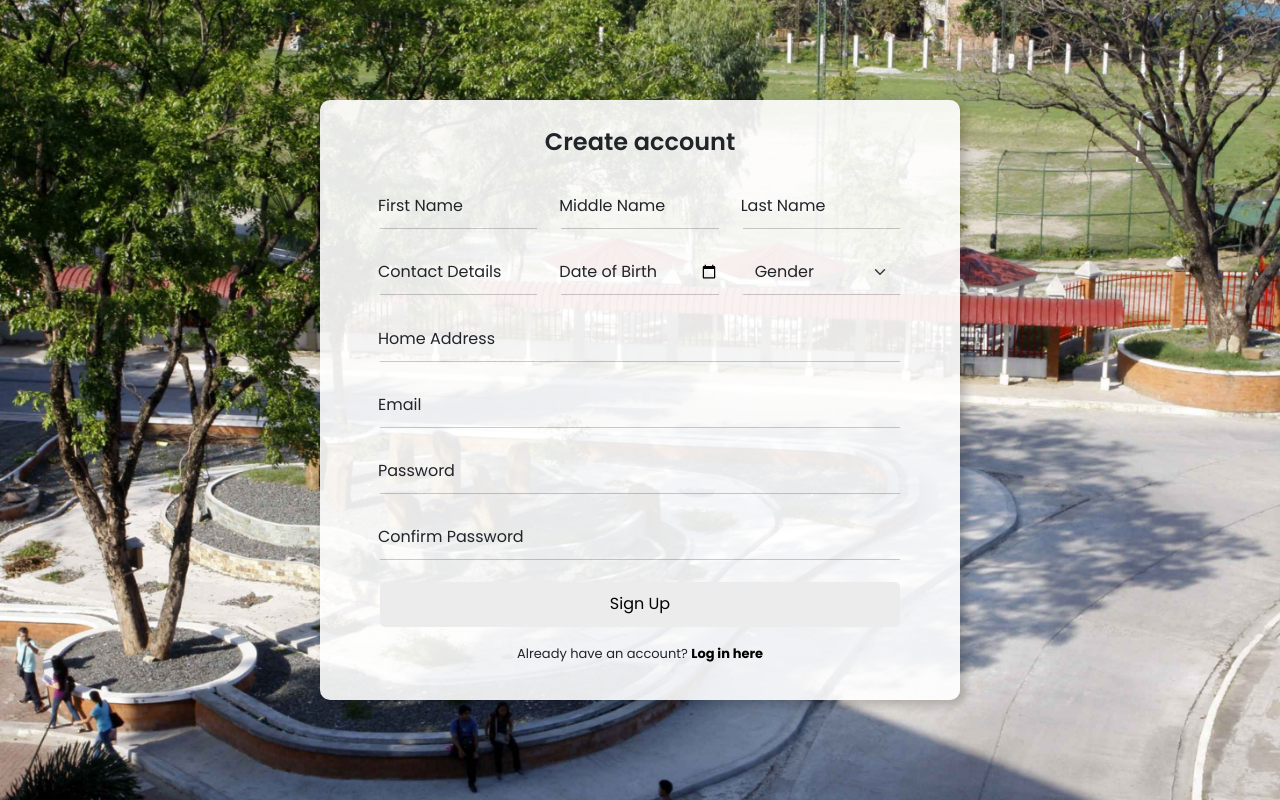
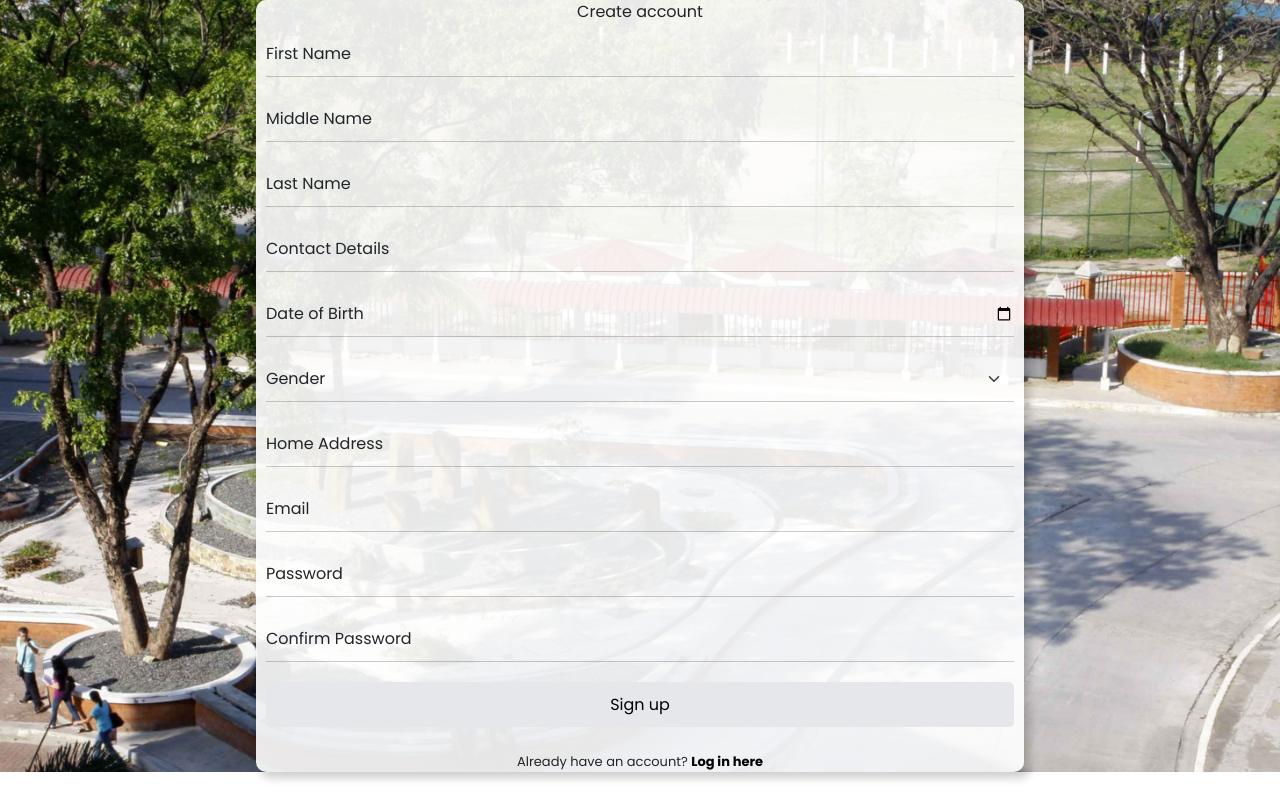
Before and after one commit to imangeluuh/pup-ems, a Flask app: page /authentication/participant/signup in a window 1280 px wide. Run offline with Flask 3, Linux system fonts and the light colour scheme.

Commit message:
refactor: modify model and participant authentication

```diff
--- a/app/auth/static/css/signin_style.css
+++ b/app/auth/static/css/signin_style.css
@@ -83,12 +83,12 @@
     border: none;
     outline: none;
     height: 45px;
-    background: #ececec;
+    background: #e5e7eb!important;
     border-radius: 5px;
     transition: .4s;
 }
 .submit:hover{
-    background: rgba(37, 95, 156, 0.937);
+    background: rgba(37, 95, 156, 0.937)!important;
     color: #fff;
 }
 .signin{
--- a/app/auth/static/css/signup_style.css
+++ b/app/auth/static/css/signup_style.css
@@ -4,53 +4,17 @@
 *{
     font-family: 'Poppins', sans-serif;
 }
-.main{
-    display: flex;
+.container-main {
+    background: #888 url("../../../static/images/75icZ75.jpg") center center / cover no-repeat fixed;
+}
+.right{
     justify-content: center;
     align-items: center;
-}
-.container-main {
-    min-height: 100vh;
-    background: #888 url("../../../static/images/75icZ75.jpg")center center / cover no-repeat fixed;
-}
-.side-image{
-    position: relative;
-}
-.row{
-    height:100vh;
-    padding: 0px;
-}
-.text{
-    position: absolute;
-    top: 50%;
-    left: 50%;
-    transform: translate(-50%, -50%);
-}
-.text p{
-    color: #fff;
-    font-size: 20px;
-}
-.right{
-    display: flex;
-    justify-content: center;
-    align-items: center;
-    position: relative;
     background-color: rgba(255, 255, 255, .9);
-    height: 75vh;
-    width: 40vw;
-    min-height: 32rem;
-    min-width: 40rem;
+    width: 60vw;
+    min-width: 280px;
     border-radius: 10px;
     box-shadow: 5px 5px 10px 1px rgba(0,0,0,0.2);
-}
-.input-box{
-    box-sizing: border-box;
-}
-.input-box header{
-    font-weight: 600;
-    text-align: center;
-    margin-bottom: 45px;
-    font-size: x-large;
 }
 .input-field{
     display: flex;
@@ -60,22 +24,13 @@
 }
 .input, .form-select, .md-name-input {
     height: 45px;
-    width: 100%;
-    background: transparent;
     border: none;
-    border-bottom: 1px solid rgba(0, 0, 0, 0.2);
+    border-bottom: 1px solid rgba(0, 0, 0, 0.2)!important;
     outline: none;
+    color: #40414a;
     margin-bottom: 20px;
-    color: #40414a;
 }
-.form-select {
-    border: none!important;
-    border-bottom: 1px solid rgba(0, 0, 0, 0.2)!important;
-    border-radius: 0px!important;
-    margin-right: 10px!important;
-    background-color: transparent!important;
-}
-.input-box .input-field label, .md-name-label {
+.input-field label, .md-name-label {
     position: absolute;
     top: 10px;
     left: 10px;
@@ -90,8 +45,8 @@
 }
 .input-field input:focus ~ label, .input-field .form-select:focus ~ .gender-label
 {
-top: -10px;
-font-size: 13px;
+    top: -10px;
+    font-size: 13px;
 }
 .input-field .form-select:focus ~ .gender-label {
     color: black;
@@ -110,26 +65,23 @@
     font-size: 13px;
     color: #5d5076;
 }
-.input:focus {
-    border-bottom: 1px solid #800000;
-}
-.form-select:focus {
+.input:focus, .form-select:focus, .md-name-input:focus {
     border-bottom: 1px solid #800000!important;
 }
+/* .input:valid, .md-name-input:not(:placeholder-shown) {
+    border-bottom: 1px solid black!important;
+} */
 .submit{
     border: none;
     outline: none;
     height: 45px;
-    background: #ececec;
+    background: #e5e7eb!important;
     border-radius: 5px;
     transition: .4s;
 }
 .submit:hover{
-    background: rgba(37, 95, 156, 0.937);
+    background: rgba(37, 95, 156, 0.937)!important;
     color: #fff;
-}
-.signup-form {
-    height: 90%;
 }
 span a{
     text-decoration: none;
@@ -152,19 +104,26 @@
 input[type=date]:focus::-webkit-datetime-edit {
     color: black !important;
 }
+.form-select {
+    border: none!important;
+    border-bottom: 1px solid rgba(0, 0, 0, 0.2)!important;
+    border-radius: 0px!important;
+    margin-right: 10px!important;
+    background-color: transparent!important;
+}
 
-@media only screen and (max-width: 768px){
-    .text{
-        position: absolute;
-        top: 70%;
-        text-align: center;
+@media screen and (max-width: 790px) {
+    .right {
+        width: 80vw;
     }
-    .text p{
-        font-size: 16px;
+
+    .input, .form-select, .md-name-input, .submit {
+        height: 30px;
     }
+
+    .input-field label, .md-name-label, .form-select {
+        top: 8px;
+        font-size: 14px;
+    }
+
 }
-@media only screen and (min-width: 1680px){
-    .input-box{
-        width: 420px;
-    }
-}
--- a/app/auth/templates/auth/participant/parti_signup.html
+++ b/app/auth/templates/auth/participant/parti_signup.html
@@ -7,13 +7,10 @@
 {% endblock %}
 
 {% block content %}
-<div class="container-main overflow-x-hidden">
-    <div class="row">
-        <div class="container main">
-            <div class="right">
-                <div class="input-box w-100 h-100 py-4">
-                    <div class="container h-100">
-                        <header class="m-0 mb-4">Create account</header>
+<div class="container-main h-screen min-h-screen">
+    <div class="container h-full flex items-center mx-auto">
+            <div class="right mx-auto max-h-full overflow-auto">
+                        <header class="m-0 md:mb-6 md:mt-8 text-xl text-center">Create account</header>
                         {% with messages = get_flashed_messages() %}
                             {% if messages %}
                             <div class="alert alert-danger rounded-0 py-2 mb-2 mx-4 d-flex align-items-center">
@@ -29,30 +26,30 @@
                             </div>
                             {% endif %}
                         {% endwith %}
-                        <form action="" method="post" class="row signup-form px-5 mt-4">
+                        <form action="" method="post" class="grid grid-cols-3 md:px-5 mt-2 md:mt-4 max-h-full">
                             {{ form.hidden_tag() }}
-                            <div class="input-field col-md-4">
-                                {{ form.first_name(class="input") }}
+                            <div class="input-field col-span-3 sm:col-span-1">
+                                {{ form.first_name(class="input focus:ring-0 focus:ring-offset-0 bg-transparent p-0") }}
                                 {{ form.first_name.label(class="label") }}
                             </div>
-                            <div class="input-field col-md-4">
-                                {{ form.middle_name(class="md-name-input", placeholder=" ") }}
+                            <div class="input-field col-span-3 sm:col-span-1">
+                                {{ form.middle_name(class="md-name-input focus:ring-0 focus:ring-offset-0 bg-transparent p-0", placeholder=" ") }}
                                 {{ form.middle_name.label(class="md-name-label") }}
                             </div>
-                            <div class="input-field col-md-4">
-                                {{ form.last_name(class="input") }}
+                            <div class="input-field col-span-3 sm:col-span-1">
+                                {{ form.last_name(class="input focus:ring-0 focus:ring-offset-0 bg-transparent p-0") }}
                                 {{ form.last_name.label(class="label") }}
                             </div>
-                            <div class="input-field col-md-4">
-                                {{ form.contact_details(class="input") }}
+                            <div class="input-field col-span-3 sm:col-span-1">
+                                {{ form.contact_details(class="input focus:ring-0 focus:ring-offset-0 bg-transparent p-0") }}
                                 {{ form.contact_details.label(class="label") }}
                             </div>
-                            <div class="input-field col-md-4">
-                                {{ form.birthdate(class="input") }}
+                            <div class="input-field col-span-3 sm:col-span-1">
+                                {{ form.birthdate(class="input focus:ring-0 focus:ring-offset-0 bg-transparent p-0") }}
                                 {{ form.birthdate.label(class="label") }}
                             </div>
-                            <div class="input-field col-md-4">
-                                <select name="gender" id="gender" class="form-select shadow-none">
+                            <div class="input-field col-span-3 sm:col-span-1">
+                                <select name="gender" id="gender" class="form-select shadow-none focus:ring-0 focus:ring-offset-0 bg-transparent p-0">
                                 {% for option in form.gender %}
                                     {% if loop.first %}
                                         <option value="" disabled selected>Gender</option>
@@ -62,33 +59,30 @@
                                 </select>
                                 {{ form.gender.label(class="gender-label") }}
                             </div>
-                            <div class="input-field col-12">
-                                {{ form.address(class="input") }}
+                            <div class="input-field col-span-3">
+                                {{ form.address(class="input focus:ring-0 focus:ring-offset-0 bg-transparent p-0") }}
                                 {{ form.address.label(class="label") }}
                             </div>
-                            <div class="input-field col-12">
-                                {{ form.email(class="input") }}
+                            <div class="input-field col-span-3">
+                                {{ form.email(class="input focus:ring-0 focus:ring-offset-0 bg-transparent p-0") }}
                                 {{ form.email.label(class="label") }}
                             </div>
-                            <div class="input-field col-12">
-                                {{ form.password1(class="input") }}
+                            <div class="input-field col-span-3">
+                                {{ form.password1(class="input focus:ring-0 focus:ring-offset-0 bg-transparent p-0") }}
                                 {{ form.password1.label(class="label") }}
                             </div>
-                            <div class="input-field col-12">
-                                {{ form.password2(class="input") }}
+                            <div class="input-field col-span-3">
+                                {{ form.password2(class="input  focus:ring-0 focus:ring-offset-0 bg-transparent p-0") }}
                                 {{ form.password2.label(class="label") }}
                             </div>
-                            <div class="input-field">
-                                <input type="submit" class="submit" value="Sign Up">
-                            </div>
-                            <div class="signin py-3">
-                                <span>Already have an account? <a href="{{ url_for('auth.participantLogin') }}">Log in here</a></span>
+                            <div class="input-field col-span-3">
+                                {{ form.submit(class="submit")}}
                             </div>
                         </form>
+                        <div class="signin pb-6">
+                            <span>Already have an account? <a href="{{ url_for('auth.participantLogin') }}">Log in here</a></span>
+                        </div>
                     </div>
-                </div>
-            </div>
-        </div>
     </div>
 </div>
 {% endblock %}
```
Also changed, not shown: app/auth/auth.py (+25 -17 lines), app/auth/templates/auth/participant/parti_login.html (+12 -9 lines), app/models.py (+18 -3 lines).
